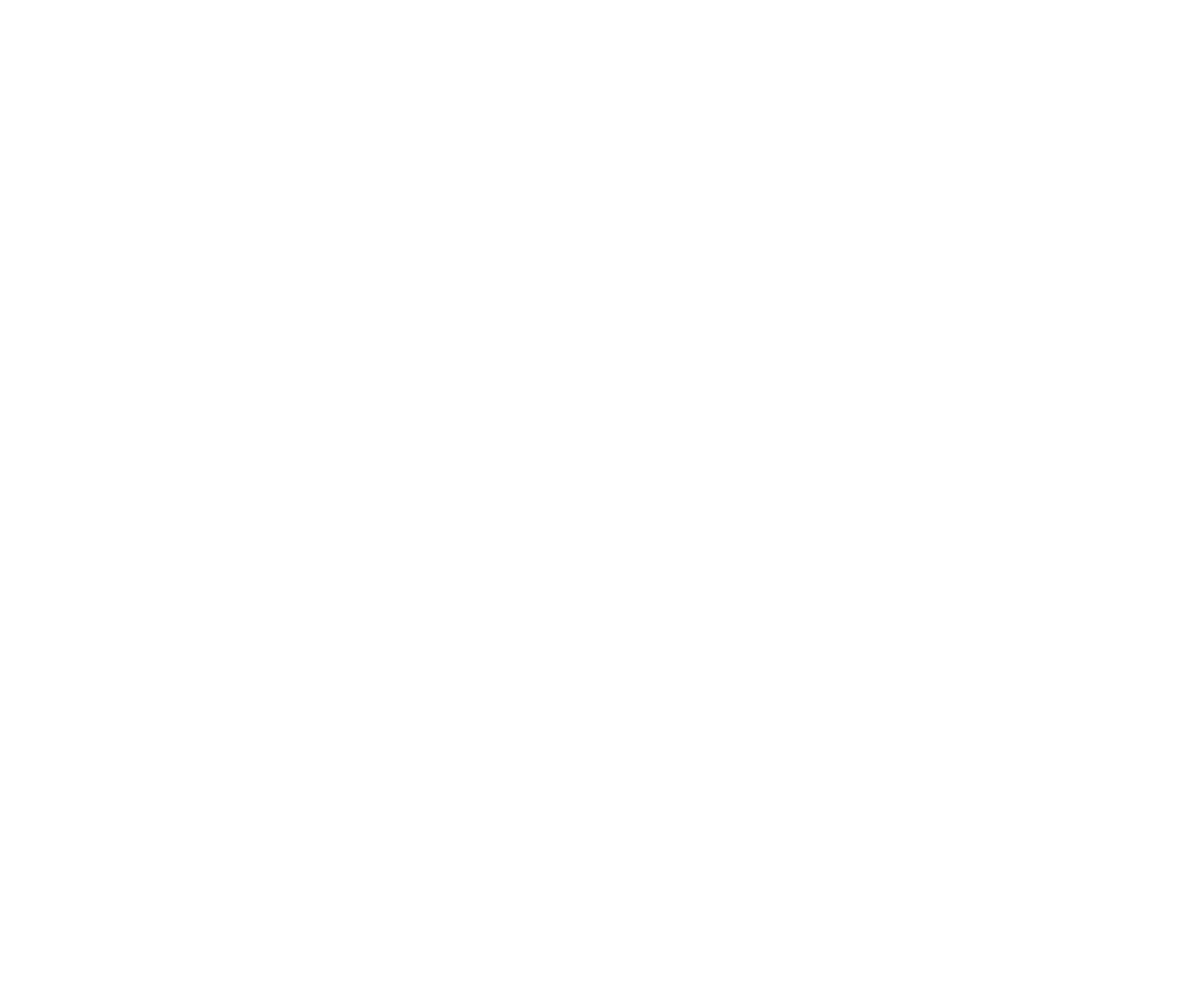
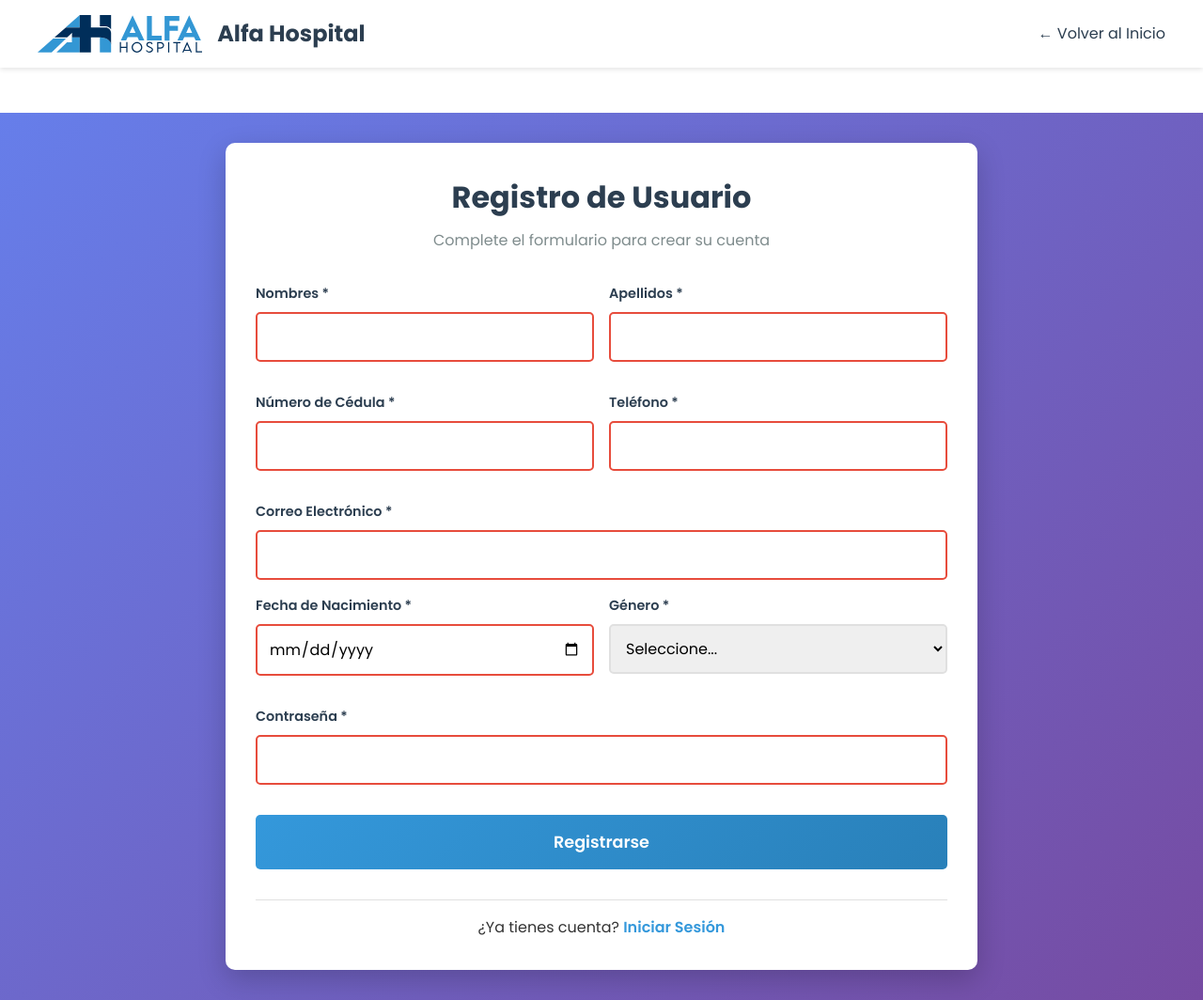
Before and after one commit to galeyro/Web-page-hospital, a Django app: page /login/ in a window 1280 px wide. Before the commit the page is empty. Shown: the whole page at 94% size. Before the commit the page ends 800 px from the top, so only its background shows below. Run offline with Django 5.2, Linux system fonts and the light colour scheme.

Commit message:
feat: login page with html and css

```diff
--- a/hospital/login/static/css/styles.css
+++ b/hospital/login/static/css/styles.css
@@ -173,3 +173,154 @@
         font-size: 2rem;
     }
 }
+
+/* ===== ESTILOS PARA LOGIN/REGISTRO ===== */
+
+/* Contenedor principal del login */
+.login-main {
+    margin-top: 120px; /* Espacio para el header fijo */
+    min-height: calc(120vh - 80px);
+    background: linear-gradient(135deg, #667eea 0%, #764ba2 100%);
+    display: flex;
+    align-items: center;
+    justify-content: center;
+    padding: 2rem;
+}
+
+.login-container {
+    width: 100%;
+    max-width: 800px;
+}
+
+.login-card {
+    background: white;
+    border-radius: 10px;
+    box-shadow: 0 10px 30px rgba(0,0,0,0.2);
+    padding: 2rem;
+}
+
+.login-header {
+    text-align: center;
+    margin-bottom: 2rem;
+}
+
+.login-header h1 {
+    color: #2c3e50;
+    margin-bottom: 0.5rem;
+    font-size: 2rem;
+}
+
+.login-header p {
+    color: #7f8c8d;
+    font-size: 1rem;
+}
+
+/* Formulario */
+.login-form {
+    width: 100%;
+}
+
+.form-row {
+    display: flex;
+    gap: 1rem;
+    margin-bottom: 1rem;
+}
+
+.form-group {
+    flex: 1;
+    margin-bottom: 1rem;
+}
+
+.form-group label {
+    display: block;
+    margin-bottom: 0.5rem;
+    color: #2c3e50;
+    font-weight: 600;
+    font-size: 0.9rem;
+}
+
+.form-group input,
+.form-group select {
+    width: 100%;
+    padding: 0.75rem;
+    border: 2px solid #e0e0e0;
+    border-radius: 5px;
+    font-size: 1rem;
+    font-family: 'Poppins', sans-serif;
+    transition: border-color 0.3s ease;
+}
+
+.form-group input:focus,
+.form-group select:focus {
+    outline: none;
+    border-color: #3498db;
+}
+
+.form-group input:required:invalid {
+    border-color: #e74c3c; /* Rojo cuando está vacio/invalido */
+}
+
+.form-group input:required:valid {
+    border-color: #27ae60; /* Verde cuando es válido */
+}
+
+/* Botón de login */
+.login-btn {
+    width: 100%;
+    padding: 1rem;
+    background: linear-gradient(135deg, #3498db, #2980b9);
+    color: white;
+    border: none;
+    border-radius: 5px;
+    font-size: 1.1rem;
+    font-weight: 600;
+    font-family: 'Poppins', sans-serif;
+    cursor: pointer;
+    transition: all 0.3s ease;
+    margin-top: 1rem;
+}
+
+.login-btn:hover {
+    background: linear-gradient(135deg, #2980b9, #1f6fa5);
+    transform: translateY(-2px);
+    box-shadow: 0 5px 15px rgba(52, 152, 219, 0.3);
+}
+
+/* Footer del login */
+.login-footer {
+    text-align: center;
+    margin-top: 2rem;
+    padding-top: 1rem;
+    border-top: 1px solid #e0e0e0;
+}
+
+.login-footer a {
+    color: #3498db;
+    text-decoration: none;
+    font-weight: 600;
+}
+
+.login-footer a:hover {
+    text-decoration: underline;
+}
+
+/* Responsive para login */
+@media (max-width: 768px) {
+    .login-main {
+        padding: 1rem;
+        margin-top: 60px;
+    }
+
+    .login-card {
+        padding: 1.5rem;
+    }
+
+    .form-row {
+        flex-direction: column;
+        gap: 0;
+    }
+
+    .login-header h1 {
+        font-size: 1.5rem;
+    }
+}
--- a/hospital/login/templates/login.html
+++ b/hospital/login/templates/login.html
@@ -0,0 +1,103 @@
+{% load static %}
+<!DOCTYPE html>
+<html lang="es">
+<head>
+    <meta charset="UTF-8">
+    <meta name="viewport" content="width=device-width, initial-scale=1.0">
+    <title>Registro - Alfa Hospital</title>
+    <link rel="stylesheet" href="{% static 'css/styles.css' %}">
+    <link href="https://fonts.googleapis.com/css2?family=Poppins:wght@400;600;700&display=swap" rel="stylesheet">
+</head>
+<body>
+    <!-- Header simple -->
+    <header class="header">
+        <nav class="navbar">
+            <div class="logo">
+                <img src="{% static 'images/LOGO-COLOR.svg' %}" alt="Alfa Hospital Logo" class="logo-img">
+                <span class="logo-text">Alfa Hospital</span>
+            </div>
+            <div class="nav-links">
+                <a href="{% url 'index' %}">← Volver al Inicio</a>
+            </div>
+        </nav>
+    </header>
+
+    <!-- Contenido principal -->
+    <main class="login-main">
+        <div class="login-container">
+            <div class="login-card">
+                <div class="login-header">
+                    <h1>Registro de Usuario</h1>
+                    <p>Complete el formulario para crear su cuenta</p>
+                </div>
+
+                <!-- Formulario de registro -->
+                <form class="login-form" method="post">
+                    {% csrf_token %}
+
+                    <!-- Nombres y Apellidos -->
+                    <div class="form-row">
+                        <div class="form-group">
+                            <label for="nombres">Nombres *</label>
+                            <input type="text" id="nombres" name="nombres" required>
+                        </div>
+                        <div class="form-group">
+                            <label for="apellidos">Apellidos *</label>
+                            <input type="text" id="apellidos" name="apellidos" required>
+                        </div>
+                    </div>
+
+                    <!-- Cédula y Teléfono -->
+                    <div class="form-row">
+                        <div class="form-group">
+                            <label for="cedula">Número de Cédula *</label>
+                            <input type="text" id="cedula" name="cedula" required>
+                        </div>
+                        <div class="form-group">
+                            <label for="telefono">Teléfono *</label>
+                            <input type="tel" id="telefono" name="telefono" required>
+                        </div>
+                    </div>
+
+                    <!-- Email -->
+                    <div class="form-group">
+                        <label for="email">Correo Electrónico *</label>
+                        <input type="email" id="email" name="email" required>
+                    </div>
+
+                    <!-- Fecha de Nacimiento y Género -->
+                    <div class="form-row">
+                        <div class="form-group">
+                            <label for="fecha_nacimiento">Fecha de Nacimiento *</label>
+                            <input type="date" id="fecha_nacimiento" name="fecha_nacimiento" required>
+                        </div>
+                        <div class="form-group">
+                            <label for="genero">Género *</label>
+                            <select id="genero" name="genero" required>
+                                <option value="">Seleccione...</option>
+                                <option value="M">Masculino</option>
+                                <option value="F">Femenino</option>
+                                <option value="O">Otro</option>
+                            </select>
+                        </div>
+                    </div>
+
+                    <!-- Contraseña -->
+                    <div class="form-group">
+                        <label for="password">Contraseña *</label>
+                        <input type="password" id="password" name="password" required>
+                    </div>
+
+                    <!-- Botón de envío -->
+                    <button type="submit" class="login-btn">Registrarse</button>
+                </form>
+
+                <!-- Enlaces adicionales -->
+                <div class="login-footer">
+                    <p>¿Ya tienes cuenta? <a href="{% url 'login' %}">Iniciar Sesión</a></p>
+                </div>
+            </div>
+        </div>
+    </main>
+</body>
+</html>
```
